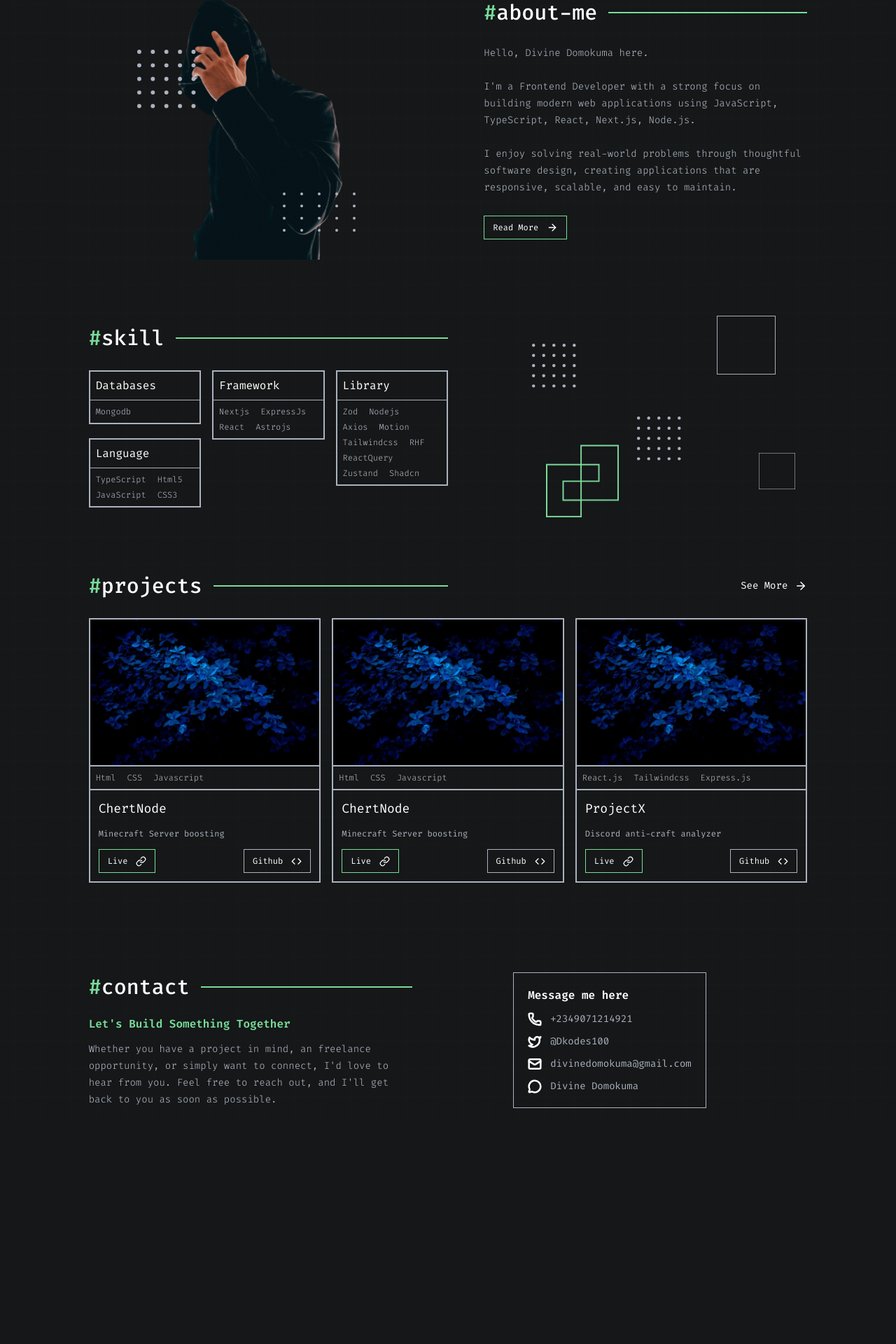
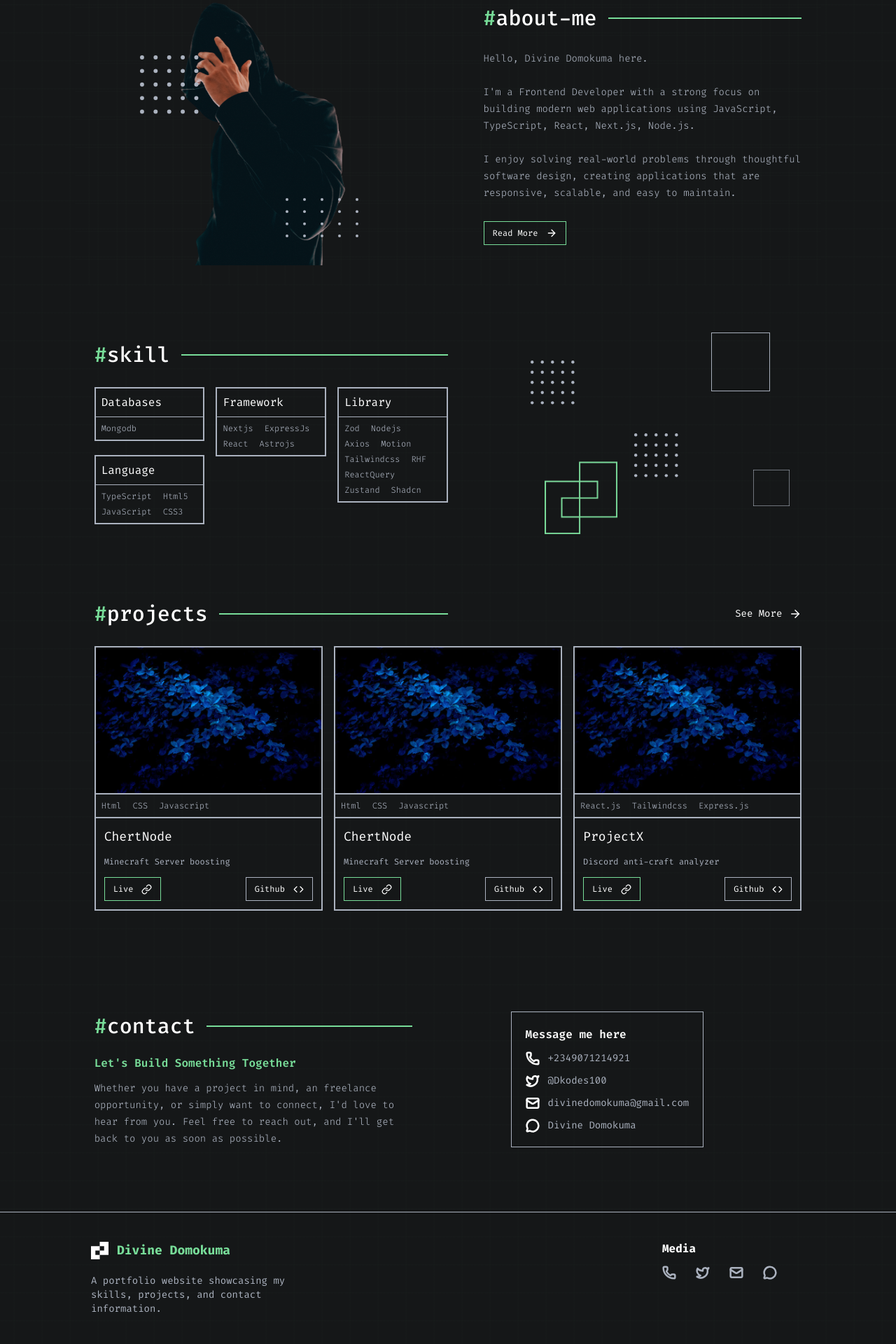
Before and after one commit to DivineDomokuma10/portfolio, a Next.js app: page / in a window 1280 px wide. Shown: the part 653-2573 px from the top of the page at 70% size. Before the commit the page ends 2256 px from the top, so only its background shows below. Built offline with nearby package versions, Linux system fonts and the light colour scheme.

Commit message:
feat-chore: added footer to layout wrapper and increased padding for sections

```diff
--- a/components/sections/about.tsx
+++ b/components/sections/about.tsx
@@ -6,7 +6,7 @@ import { SectionHeader } from "../shared/utils";
 
 const AboutSection = () => {
   return (
-    <section className="grid-pattern flex w-full flex-col justify-center gap-10 p-5 md:flex-row-reverse md:items-center md:justify-between">
+    <section className="grid-pattern flex w-full flex-col justify-center gap-10 p-7 md:flex-row-reverse md:items-center md:justify-between">
       <div className="w-full space-y-7 md:w-[45%]">
         <SectionHeader title="about-me" />
 
--- a/components/sections/contact.tsx
+++ b/components/sections/contact.tsx
@@ -3,7 +3,7 @@ import { CONTACT_INFO } from "@/lib/constant";
 
 const Contact = () => {
   return (
-    <section className="w-full flex flex-col space-y-5 md:space-y-0 md:flex-row p-5">
+    <section className="w-full flex flex-col space-y-5 md:space-y-0 md:flex-row p-7">
       <aside className="w-full flex flex-col space-y-5 md:w-[45%]">
         <SectionHeader title="contact" />
 
--- a/components/sections/hero.tsx
+++ b/components/sections/hero.tsx
@@ -2,7 +2,7 @@ import Image from "next/image";
 
 const HeroSection = () => {
   return (
-    <section className="flex w-full flex-col justify-center gap-10 p-5 md:min-h-[60dvh] md:flex-row md:items-center md:justify-between">
+    <section className="flex w-full flex-col justify-center gap-10 p-7 md:min-h-[60dvh] md:flex-row md:items-center md:justify-between">
       <div className="w-full space-y-3 md:w-[45%]">
         <h1 className="text-primary text-3xl font-bold leading-tight md:text-5xl">
           Building scalable web applications.
--- a/components/sections/project.tsx
+++ b/components/sections/project.tsx
@@ -7,7 +7,7 @@ import { MasonryGrid, SectionHeader } from "../shared/utils";
 
 const Project = () => {
   return (
-    <section className="w-full space-y-7 p-5">
+    <section className="w-full space-y-7 p-7">
       <header className="flex items-center justify-between gap-5">
         <div className="w-full md:w-1/2">
           <SectionHeader title="projects" />
--- a/components/sections/skills.tsx
+++ b/components/sections/skills.tsx
@@ -9,7 +9,7 @@ const SkillSection = () => {
   const mySkills = Object.keys(skills) as Array<keyof typeof skills>;
 
   return (
-    <section className="flex w-full flex-col justify-center gap-10 p-5 md:flex-row md:items-center md:justify-between">
+    <section className="flex w-full flex-col justify-center gap-10 p-7 md:flex-row md:items-center md:justify-between">
       <div className="w-full space-y-7 md:w-[50%]">
         <SectionHeader title="skill" />
 
--- a/components/shared/footer.tsx
+++ b/components/shared/footer.tsx
@@ -0,0 +1,48 @@
+import { CONTACT_INFO } from "@/lib/constant";
+import { Logo } from "./utils";
+
+const Footer = () => {
+  return (
+    <footer className="mt-16 w-full flex flex-col items-center justify-center bg-background px-7 py-10 border-t border-t-secondary">
+      <main className="w-full flex flex-col space-y-10 md:w-5/6">
+        <section className="w-full flex flex-col space-y-7 md:space-y-0 md:flex-row justify-between">
+          <div className="flex flex-col space-y-5 md:w-1/3">
+            <Logo />
+
+            <p className="text-secondary text-sm">
+              A portfolio website showcasing my skills, projects, and contact
+              information.
+            </p>
+          </div>
+
+          <div className="w-full flex flex-col justify-center items-center md:justify-start md:items-start space-y-3 md:w-1/5">
+            <h3 className="text-white text-base font-bold hidden md:block">
+              Media
+            </h3>
+
+            <div className="flex space-x-7 items-center">
+              {CONTACT_INFO.map((info) => (
+                <a
+                  key={info.link}
+                  href={info.link}
+                  target="_blank"
+                  className="flex space-x-5 transition-colors duration-300"
+                >
+                  {info.icon && (
+                    <info.icon className="size-5 stroke-3 text-secondary hover:text-primary" />
+                  )}
+                </a>
+              ))}
+            </div>
+          </div>
+        </section>
+
+        <p className="text-xs text-secondary text-center">
+          © 2026 Divine Domokuma. Built with Next.js, TypeScript, Tailwind CSS.
+        </p>
+      </main>
+    </footer>
+  );
+};
+
+export default Footer;
--- a/components/shared/utils.tsx
+++ b/components/shared/utils.tsx
@@ -4,6 +4,7 @@ import { Activity, ReactNode, useState } from "react";
 
 import Nav, { SideBar } from "./nav";
 import { cn } from "@/lib/utils";
+import Footer from "./footer";
 
 interface SectionHeaderProps {
   title: string;
@@ -23,6 +24,8 @@ export const Wrapper = ({ children }: { children: ReactNode }) => {
       </Activity>
 
       {children}
+
+      <Footer />
     </main>
   );
 };
--- a/lib/metadata.ts
+++ b/lib/metadata.ts
@@ -1,5 +1,3 @@
-// lib/metadata.ts
-
 export const siteConfig = {
   name: "Divine Domokuma",
   title: "Divine Domokuma | Frontend Developer",
```
